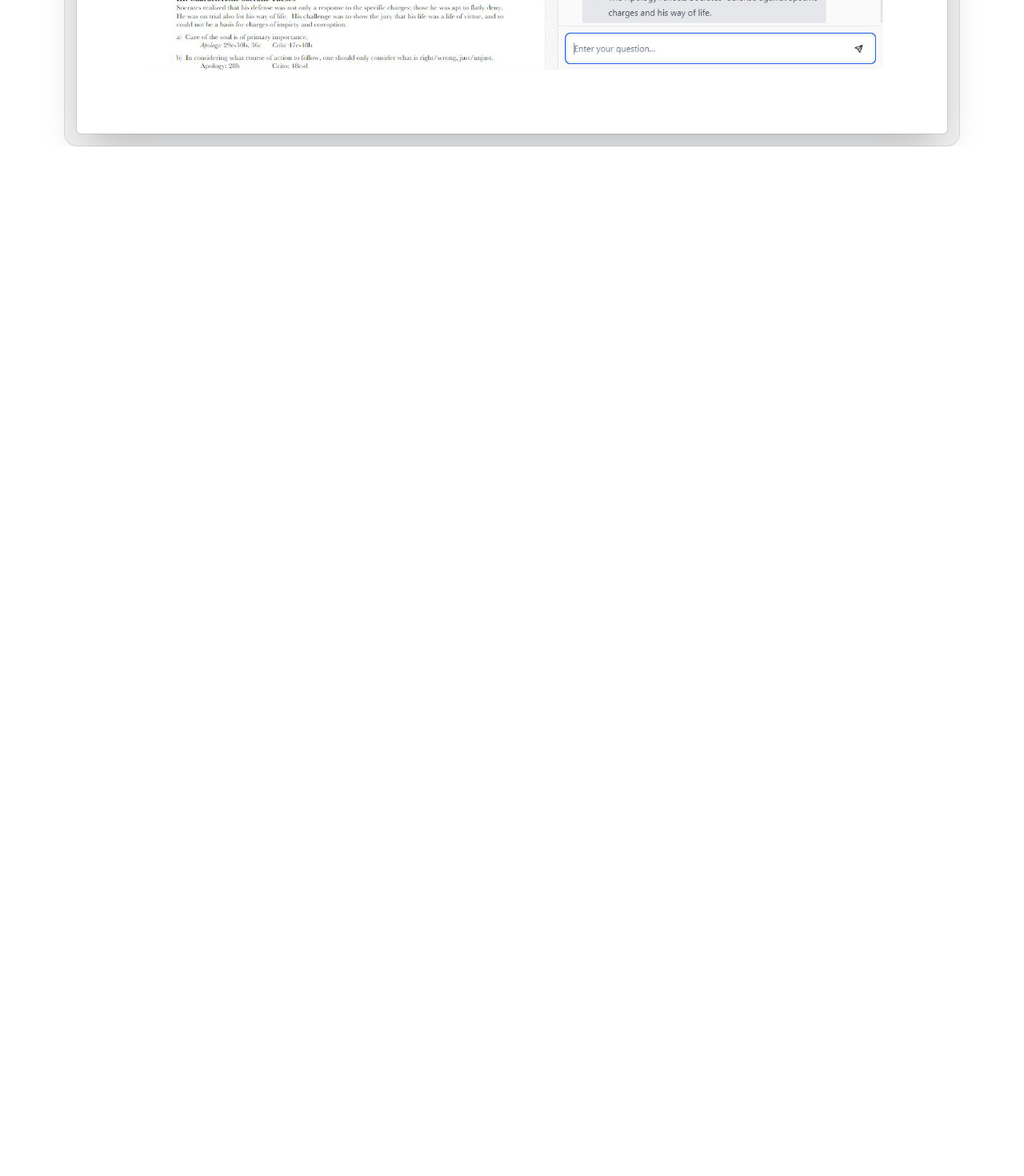
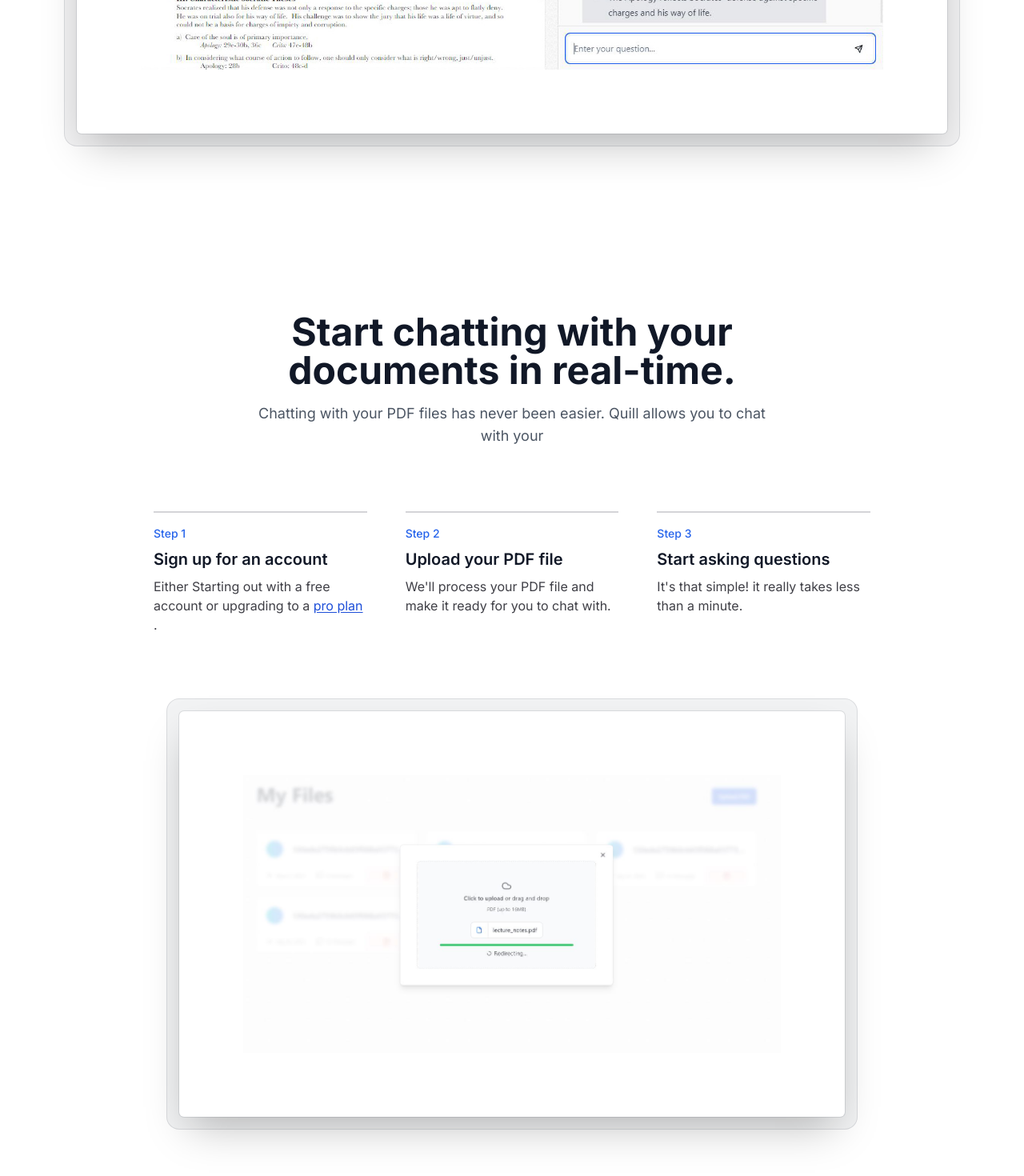
Before and after one commit to boukriAMINE07/chat-with-pdf-in-real-time, a Next.js app: page / in a window 1280 px wide. Shown: the part 1176-2646 px from the top of the page at 80% size. Before the commit the page ends 1359 px from the top, so only its background shows below. Built offline with nearby package versions, Linux system fonts and the light colour scheme.

Commit message:
add steps to landing page.

```diff
--- a/src/app/page.tsx
+++ b/src/app/page.tsx
@@ -18,7 +18,8 @@
                     Chat with your <span className="text-blue-600">documents</span> in real-time.
                 </h1>
                 <p className="mt-5 max-w-prose text-zinc-700 sm:text-lg">
-                    Quill allows you to chat with your documents in real-time. It is like Google Docs, but with a chat
+                    Quill allows you to chat with your documents in real-time. It&apos;s like Google Docs, but with a
+                    chat
                     window.
                 </p>
                 <Link className={buttonVariants({size: 'lg', className: 'mt-5'})} href="/dashboard" target="_blank">
@@ -32,7 +33,7 @@
                         <div style={{
                             clipPath: "polygon(74.1% 44.1%, 100% 61.6%, 97.5% 26.9%, 85.5% 0.1%, 80.7% 2%, 72.5% 32.5%, 60.2% 62.4%, 52.4% 68.1%, 47.5% 58.3%, 45.2% 34.5%, 27.5% 76.7%, 0.1% 64.9%, 17.9% 100%, 27.6% 76.8%, 76.1% 97.7%, 74.1% 44.1%)"
                         }}
-                             className="relative left-[calc(50%-11rem)] aspect-[1155/678] w-[36.125rem] -translate-x-1/2 rotate-[30deg] bg-gradient-to-tr from-[#ff80b5] to-[#9089fc] opacity-30 sm:left-[calc(50%-30rem)] sm:w-[72.1875rem] "/>
+                             className="relative left-[calc(50%-13rem)] aspect-[1155/678] w-[36.125rem] -translate-x-1/2 rotate-[30deg] bg-gradient-to-tr from-[#ff80b5] to-[#9089fc] opacity-30 sm:left-[calc(50%-36rem)] sm:w-[72.1875rem] "/>
                     </div>
                     <div>
                         <div className="mx-auto max-w-6xl px-6 lg:px-8">
@@ -51,6 +52,66 @@
 
                 </div>
             </div>
+            <div className="mx-auto mb-32 mt-32 max-w-4xl sm:mt-56">
+                <div className="mb-12 px-6 lg:px-8">
+                    <div className="mx-auto max-w-2xl sm:text-center">
+                        <h2 className="mt-2 font-bold text-4xl text-gray-900 sm:text-5xl">
+                            Start chatting with your documents in real-time.
+                        </h2>
+                        <p className="mt-4 text-lg text-gray-600">
+                            Chatting with your PDF files has never been easier. Quill allows you to chat with your
+                        </p>
+                    </div>
+                </div>
+                <ol className="my-8 space-y-4 pt-8 md:flex md:space-x-12 md:space-y-0 ">
+                    <li className="md:flex-1">
+                        <div
+                            className="flex flex-col space-y-2 border-l-4 border-zinc-300 py-2 pl-4 md:border-l-0 md:border-t-2 md:pb-0 md:pl-0 md:pt-4">
+                            <span className="text-sm font-medium text-blue-600">Step 1</span>
+                            <span className="text-xl font-semibold text-gray-900">Sign up for an account</span>
+                            <span className="mt-2 text-zinc-700">
+                                Either Starting out with a free account or upgrading to a <Link
+                                className="cursor-pointer text-blue-700 underline underline-offset-2 " href="/pricing">pro plan</Link> .
+                            </span>
+
+                        </div>
+                    </li>
+                    <li className="md:flex-1">
+                        <div
+                            className="flex flex-col space-y-2 border-l-4 border-zinc-300 py-2 pl-4 md:border-l-0 md:border-t-2 md:pb-0 md:pl-0 md:pt-4">
+                            <span className="text-sm font-medium text-blue-600">Step 2</span>
+                            <span className="text-xl font-semibold text-gray-900">Upload your PDF file</span>
+                            <span className="mt-2 text-zinc-700">
+                                We&apos;ll process your PDF file and make it ready for you to chat with.
+                            </span>
+
+                        </div>
+                    </li>
+                    <li className="md:flex-1">
+                        <div
+                            className="flex flex-col space-y-2 border-l-4 border-zinc-300 py-2 pl-4 md:border-l-0 md:border-t-2 md:pb-0 md:pl-0 md:pt-4">
+                            <span className="text-sm font-medium text-blue-600">Step 3</span>
+                            <span className="text-xl font-semibold text-gray-900">Start asking questions</span>
+                            <span className="mt-2 text-zinc-700">
+                               It&apos;s that simple! it really takes less than a minute.
+                            </span>
+
+                        </div>
+                    </li>
+                </ol>
+                <div className="mx-auto max-w-6xl px-6 lg:px-8">
+                    <div className="mt-16 flow-root sm:mt-24">
+                        <div
+                            className="-m-2 rounded-xl bg-gray-900/5 p-2 ring-1 ring-inset ring-gray-900/10 lg:-m-4 lg:rounded-2xl lg:p-4">
+                            <Image src="/file-upload-preview.jpg" alt="product preview"
+                                   className="rounded-md bg-white p-2 sm:p-8 md:p-20 shadow-2xl ring-1 ring-gray-900/10"
+                                   quality={100}
+                                   width={1364}
+                                   height={866}/>
+                        </div>
+                    </div>
+                </div>
+            </div>
         </>
     )
 }
```
Also changed, not shown: public/file-upload-preview.jpg (added).
